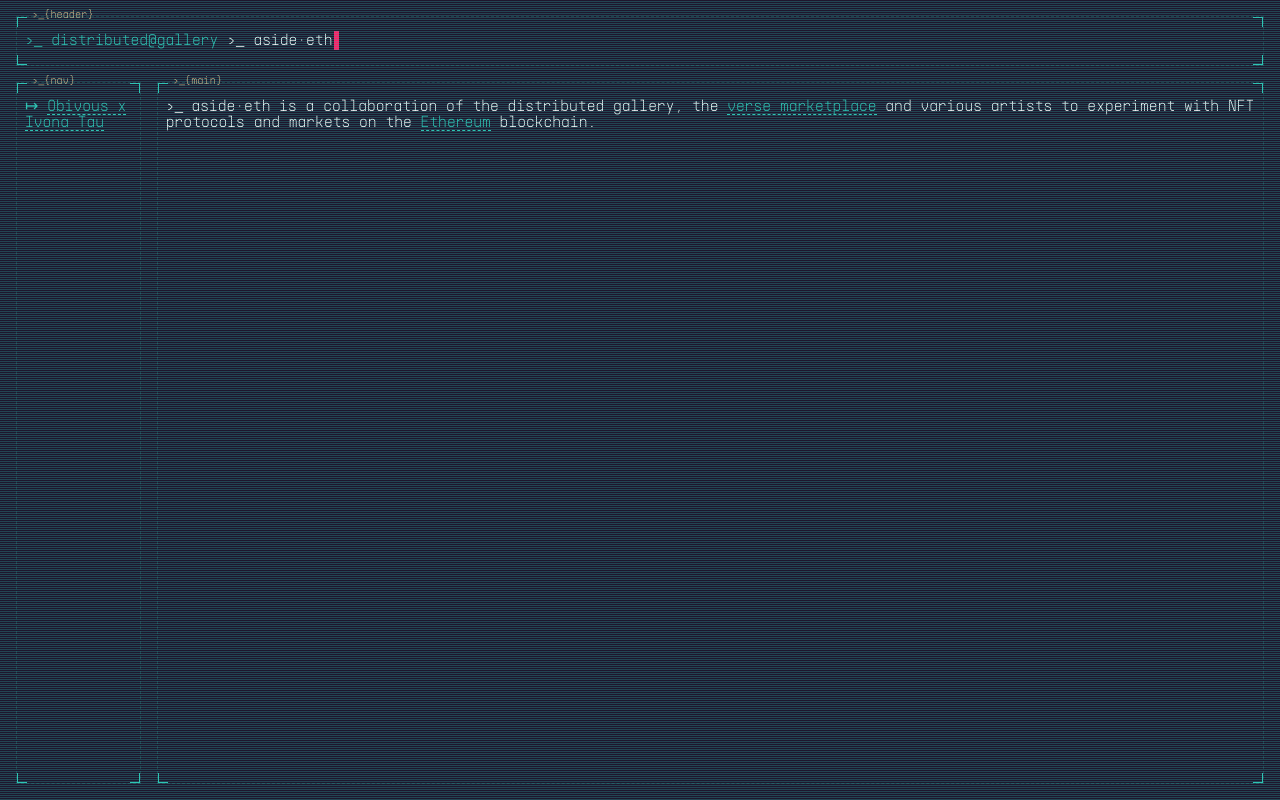
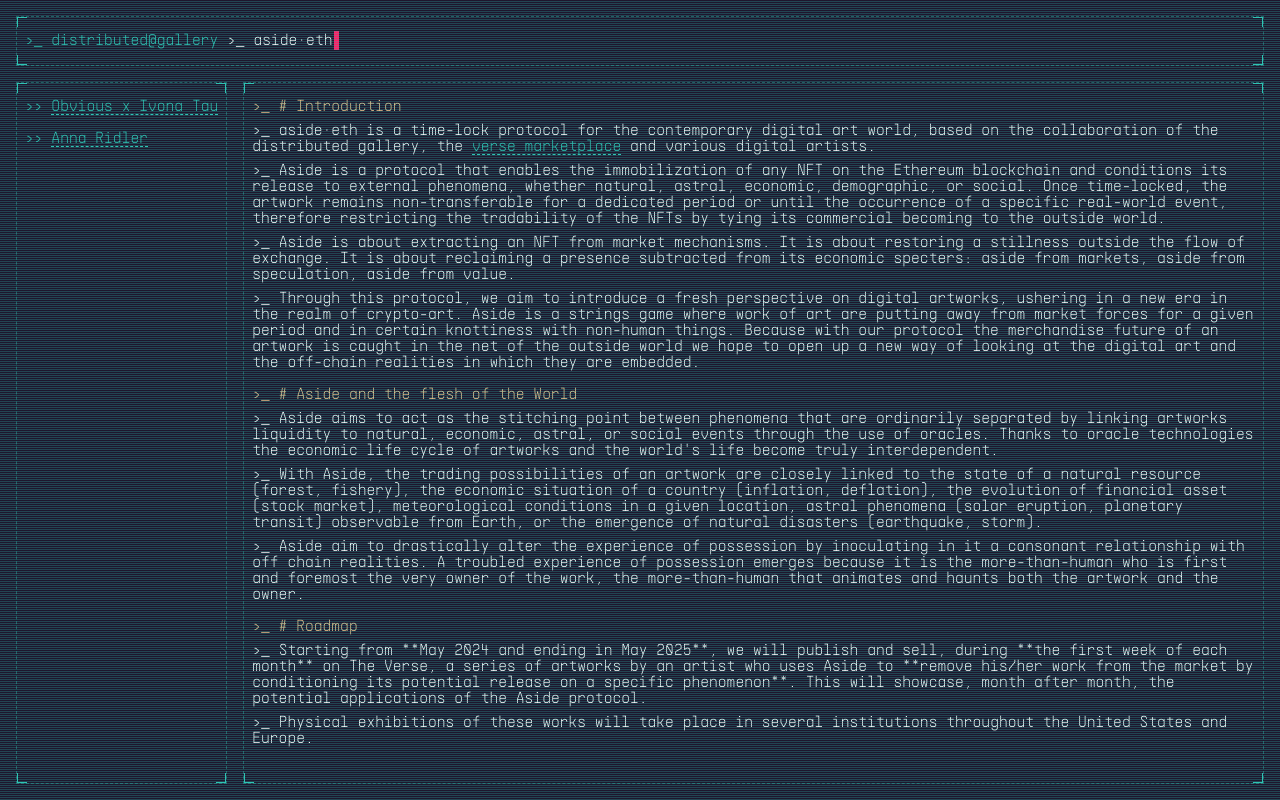
Before and after one commit to distributedgallery/aside, a SvelteKit app: page / in a window 1280 px wide. Built offline with nearby package versions, Linux system fonts and the light colour scheme.

Commit message:
Clean everything

```diff
--- a/src/app.scss
+++ b/src/app.scss
@@ -18,45 +18,59 @@
 
 html,
 body {
-	background-color: $dark;
-	color: $light;
+	background-color: $black;
+	color: $white;
 	font-family: 'Supply Mono', monospace;
-	font-size: 16px;
+	font-size: 14px;
+
+	font-weight: 400;
+
+	@media only screen and (min-width: 760px) {
+		font-size: 16px;
+	}
 
 	&:before {
-		background: repeating-linear-gradient(
-			0deg,
-			rgba($terminal, 0.15),
-			rgba($terminal, 0.15) 1px,
-			transparent 1px,
-			transparent 2px
-		);
-		content: '';
-		height: 100vh;
-		width: 100vw;
-		pointer-events: none;
-		position: fixed;
-		top: 0;
-		left: 0;
-		z-index: 9999;
+		@include scanlines();
+	}
+}
+
+.app {
+	height: calc(100vh);
+	display: grid;
+	padding: $space-md;
+	overflow: auto;
+
+	grid-template-columns: 1fr;
+	grid-template-rows: min-content min-content 1fr;
+	gap: $space-md $space-md;
+	grid-template-areas:
+		'header'
+		'nav'
+		'main';
+
+	@media only screen and (min-width: 760px) {
+		grid-template-columns: minmax(10%, max-content) 1fr;
+		grid-template-rows: min-content 1fr;
+		gap: $space-md $space-md;
+		grid-template-areas:
+			'header header'
+			'nav main';
 	}
 }
 
 ::selection {
-	color: $terminal;
-	background: $dark;
-}
-
-ul {
+	color: $black;
+	background: $green;
 }
 
 h1:not(header *),
 h2,
-h3 {
-	// @include cornered();
-
+h3,
+h4,
+h5,
+h6 {
 	color: $yellow;
-	margin-top: $space-lg;
+	margin-top: $space-md;
 	margin-bottom: $space-sm;
 
 	&:first-child {
@@ -66,22 +80,37 @@
 
 h1:not(header *) {
 	&::before {
-		content: '>_ #';
-		margin-right: $space-sm;
+		content: '>_ # ';
 	}
 }
 
 h2 {
 	&::before {
-		content: '>_ ##';
-		margin-right: $space-sm;
+		content: '>_ ## ';
 	}
 }
 
 h3 {
 	&::before {
-		content: '>_ ###';
-		margin-right: $space-sm;
+		content: '>_ ### ';
+	}
+}
+
+h4 {
+	&::before {
+		content: '>_ #### ';
+	}
+}
+
+h5 {
+	&::before {
+		content: '>_ ##### ';
+	}
+}
+
+h6 {
+	&::before {
+		content: '>_ ###### ';
 	}
 }
 
@@ -103,9 +132,7 @@
 	margin-bottom: $space-sm;
 
 	&::before {
-		content: '>_';
-		// color: $accent;
-		margin-right: $space-sm;
+		content: '>_ ';
 	}
 
 	&:first-child {
@@ -118,86 +145,46 @@
 }
 
 a {
-	color: $terminal;
+	color: $green;
 	text-decoration: none;
-
-	text-decoration: none;
-	// text-decoration-style: dashed;
-	border-bottom: 1px dashed rgba($terminal, 1);
+	border-bottom: 1px dashed rgba($green, 1);
 
 	&:hover {
-		background-color: $accent;
+		background-color: $red;
+		color: $white;
 		border-bottom: none;
-		color: $light;
-		text-decoration: none;
 	}
 }
 
 table {
-	// border-collapse: collapse;
+	border-collapse: separate;
 	border-spacing: $space-sm;
-	border-bottom: 1px solid $terminal;
+	border-bottom: 1px solid $green;
 	text-align: left;
-	border-collapse: separate;
-	border-spacing: $space-sm $space-sm;
+	word-break: break-all;
 
-	th {
-		@include cornered();
-		border: 0.5px dashed rgba($terminal, 0.2);
-
-		color: $terminal;
-		padding: $space-sm;
-
-		div {
-		}
-	}
+	th,
 	td {
-		// border-left: 1px solid $terminal;
-		// border-right: 1px solid $terminal;
 		padding: $space-sm;
 	}
 
+	th {
+		@include corners();
+		border: $border;
+		color: $green;
+		vertical-align: middle;
+	}
+
+	td {
+		border: $border;
+	}
+
 	tr {
-		td {
-			border: 0.5px dashed rgba($terminal, 0.2);
-			padding: $space-sm $space-sm;
-		}
-
 		&:hover {
-			color: $terminal;
+			color: $green;
 			td {
-				@include cornered();
+				@include corners();
 			}
 		}
 	}
 }
-
-.app {
-	display: flex;
-	flex-direction: column;
-	height: calc(100vh);
-	overflow: scroll;
-	padding: $space-md;
-	display: grid;
-	grid-template-columns: minmax(10%, min-content) 1fr;
-	grid-template-rows: min-content 1fr;
-	gap: $space-md $space-md;
-	grid-template-areas:
-		'header header'
-		'nav main';
-}
-
-.squared {
-	background:
-		linear-gradient(to right, $terminal 1px, transparent 1px) 0 0,
-		linear-gradient(to right, $terminal 1px, transparent 1px) 0 100%,
-		linear-gradient(to left, $terminal 1px, transparent 1px) 100% 0,
-		linear-gradient(to left, $terminal 1px, transparent 1px) 100% 100%,
-		linear-gradient(to bottom, $terminal 1px, transparent 1px) 0 0,
-		linear-gradient(to bottom, $terminal 1px, transparent 1px) 100% 0,
-		linear-gradient(to top, $terminal 1px, transparent 1px) 0 100%,
-		linear-gradient(to top, $terminal 1px, transparent 1px) 100% 100%;
-	background-repeat: no-repeat;
-	background-size: 10px 10px;
-	padding: $space-md $space-sm;
-}
--- a/src/lib/Header.svelte
+++ b/src/lib/Header.svelte
@@ -1,16 +1,13 @@
-<header class="squared">
+<header>
 	<h1>
-		<span>>_ distributed@gallery</span> >_ aside·eth
+		<span>>_ distributed@gallery</span>
+		>_ <slot />
 	</h1>
 </header>
 
 <style lang="scss">
 	header {
-		// margin-bottom: $space-lg;
-
-		@include section('header');
-		border: 0.5px dashed rgba($terminal, 0.2);
-
+		@include frame('header');
 		grid-area: header;
 
 		h1 {
@@ -18,12 +15,12 @@
 			width: fit-content;
 
 			span {
-				color: $terminal;
+				color: $green;
 			}
 
 			&::after {
 				content: '';
-				background: $accent;
+				background: $red;
 				display: inline-block;
 				height: 1.2em;
 				width: 5px;
--- /dev/null
+++ b/src/lib/Main.svelte
@@ -0,0 +1,13 @@
+<main>
+	<slot />
+</main>
+
+<style lang="scss">
+	main {
+		@include frame('main');
+		grid-area: main;
+		height: initial;
+		width: initial;
+		overflow: scroll;
+	}
+</style>
--- a/src/lib/Nav.svelte
+++ b/src/lib/Nav.svelte
@@ -1,5 +1,7 @@
 <script>
 	import { page } from '$app/stores';
+
+	export let links = [];
 </script>
 
 <nav>
@@ -7,17 +9,21 @@
 		{#if $page.url.pathname !== '/'}
 			<li class="back"><a href="/">back</a></li>
 		{/if}
-		<slot />
+		{#each links as { name, path }, i}
+			<li class={$page.url.pathname === path ? 'active' : ''}>
+				<a href={path}>{name}</a>
+			</li>
+		{/each}
 	</ul>
 </nav>
 
 <style lang="scss">
 	nav {
-		@include cornered();
-		@include section('nav');
-		@include padded();
-		border: 0.5px dashed rgba($terminal, 0.2);
+		@include frame('nav');
 		grid-area: nav;
+		height: initial;
+		width: initial;
+		overflow: scroll;
 	}
 
 	:global(nav > ul > li) {
@@ -28,13 +34,25 @@
 		}
 
 		&::before {
-			content: '↦ ';
-			color: $terminal;
+			content: '>> ';
+			color: $green;
 		}
 
 		&.back {
+			a {
+				border-bottom: none;
+			}
+
 			&::before {
-				content: '↤ ';
+				content: '<< ';
+			}
+		}
+
+		&.active {
+			a {
+				border-bottom: none;
+				background-color: $green;
+				color: $white;
 			}
 		}
 	}
--- a/src/routes/+layout.svelte
+++ b/src/routes/+layout.svelte
@@ -2,6 +2,7 @@
 	import '../reset.scss';
 	import '../app.scss';
 	import Header from '$lib/Header.svelte';
+	import Main from '$lib/Main.svelte';
 	import Nav from '$lib/Nav.svelte';
 	import { dev } from '$app/environment';
 	import { inject } from '@vercel/analytics';
@@ -9,21 +10,14 @@
 </script>
 
 <div class="app">
-	<Header />
-	<Nav>
-		<li><a href="/0x01">Obivous x Ivona Tau</a></li>
-	</Nav>
-	<main class="squared">
+	<Header>aside·eth</Header>
+	<Nav
+		links={[
+			{ name: 'Obvious x Ivona Tau', path: '/0x01' },
+			{ name: 'Anna Ridler', path: '/0x02' }
+		]}
+	/>
+	<Main>
 		<slot />
-	</main>
+	</Main>
 </div>
-
-<style lang="scss">
-	main {
-		border: 0.5px dashed rgba($terminal, 0.2);
-
-		@include section('main');
-		grid-area: main;
-		justify-self: stretch;
-	}
-</style>
--- a/src/routes/+page.svelte
+++ b/src/routes/+page.svelte
@@ -3,14 +3,65 @@
 	<meta name="description" content="aside·eth" />
 </svelte:head>
 
-<p>
-	aside·eth is a collaboration of the distributed gallery, the <a
-		href="https://verse.works"
-		target="_blank">verse marketplace</a
-	>
-	and various artists to experiment with NFT protocols and markets on the
-	<a href="https://ethereum.org" target="_blank">Ethereum</a> blockchain.
-</p>
+<section>
+	<h1>Introduction</h1>
+	<p>
+		aside·eth is a time-lock protocol for the contemporary digital art world, based on the
+		collaboration of the distributed gallery, the <a href="https://verse.works" target="_blank"
+			>verse marketplace</a
+		>
+		and various digital artists.
+	</p>
+	<p>
+		Aside is a protocol that enables the immobilization of any NFT on the Ethereum blockchain and
+		conditions its release to external phenomena, whether natural, astral, economic, demographic, or
+		social. Once time-locked, the artwork remains non-transferable for a dedicated period or until
+		the occurrence of a specific real-world event, therefore restricting the tradability of the NFTs
+		by tying its commercial becoming to the outside world.
+	</p>
+	<p>
+		Aside is about extracting an NFT from market mechanisms. It is about restoring a stillness
+		outside the flow of exchange. It is about reclaiming a presence subtracted from its economic
+		specters: aside from markets, aside from speculation, aside from value.
+	</p>
+	<p>
+		Through this protocol, we aim to introduce a fresh perspective on digital artworks, ushering in
+		a new era in the realm of crypto-art. Aside is a strings game where work of art are putting away
+		from market forces for a given period and in certain knottiness with non-human things. Because
+		with our protocol the merchandise future of an artwork is caught in the net of the outside world
+		we hope to open up a new way of looking at the digital art and the off-chain realities in which
+		they are embedded.
+	</p>
+	<h1>Aside and the flesh of the World</h1>
+	<p>
+		Aside aims to act as the stitching point between phenomena that are ordinarily separated by
+		linking artworks liquidity to natural, economic, astral, or social events through the use of
+		oracles. Thanks to oracle technologies the economic life cycle of artworks and the world's life
+		become truly interdependent.
+	</p>
+	<p>
+		With Aside, the trading possibilities of an artwork are closely linked to the state of a natural
+		resource (forest, fishery), the economic situation of a country (inflation, deflation), the
+		evolution of financial asset (stock market), meteorological conditions in a given location,
+		astral phenomena (solar eruption, planetary transit) observable from Earth, or the emergence of
+		natural disasters (earthquake, storm).
+	</p>
+	<p>
+		Aside aim to drastically alter the experience of possession by inoculating in it a consonant
+		relationship with off chain realities. A troubled experience of possession emerges because it is
+		the more-than-human who is first and foremost the very owner of the work, the more-than-human
+		that animates and haunts both the artwork and the owner.
+	</p>
 
-<style lang="scss">
-</style>
+	<h1>Roadmap</h1>
+	<p>
+		Starting from **May 2024 and ending in May 2025**, we will publish and sell, during **the first
+		week of each month** on The Verse, a series of artworks by an artist who uses Aside to **remove
+		his/her work from the market by conditioning its potential release on a specific phenomenon**.
+		This will showcase, month after month, the potential applications of the Aside protocol.
+	</p>
+	<p>
+		Physical exhibitions of these works will take place in several institutions throughout the
+		United States and Europe.
+	</p>
+</section>
--- /dev/null
+++ b/src/routes/0x02/+page.js
@@ -0,0 +1 @@
+export const prerender = true;
--- /dev/null
+++ b/src/routes/0x02/+page.svelte
@@ -0,0 +1,4 @@
+<section>
+	<h1>Anna Ridler</h1>
+	<p>coming soon ™</p>
+</section>
--- a/src/variables.scss
+++ b/src/variables.scss
@@ -1,12 +1,13 @@
-$dark: #1e162d;
-$light: #ffffff;
-$accent: #ff1c65;
-$terminal: #2fc4b4;
+$black: #1e162d;
+$white: #ffffff;
+$red: #ff1c65;
+$green: #2fc4b4;
 $yellow: #ecc48d;
 $blue: #1864ab;
 $space-sm: 0.5rem;
 $space-md: 1rem;
 $space-lg: 2rem;
+$border: 0.5px dashed rgba($green, 0.4);
 
 @keyframes blink {
 	0% {
@@ -20,43 +21,58 @@
 	}
 }
 
-@mixin section($title) {
-	position: relative;
-
-	&::before {
-		content: '>_{' + $title + '}';
-		color: $yellow;
-		font-size: 0.7rem;
-		position: absolute;
-		top: calc(-0.6em);
-		left: 15px;
-	}
+@mixin scanlines {
+	background: repeating-linear-gradient(
+		0deg,
+		rgba($green, 0.15),
+		rgba($green, 0.15) 1px,
+		transparent 1px,
+		transparent 2px
+	);
+	content: '';
+	height: 100vh;
+	width: 100vw;
+	pointer-events: none;
+	position: fixed;
+	top: 0;
+	left: 0;
+	z-index: 9999;
 }
 
-@mixin cornered($size: 10px, $where: all) {
-	border: 0.5px dashed rgba($terminal, 0.2);
+@mixin frame($title) {
+	@include corners;
+	border: $border;
+	position: relative;
+	padding: $space-md $space-sm;
 
+	// &::before {
+	// 	content: '>_{' + $title + '}';
+	// 	color: $yellow;
+	// 	font-size: 0.7rem;
+	// 	position: absolute;
+	// 	top: 0;
+	// 	left: 15px;
+	// }
+}
+
+@mixin corners($size: 10px, $where: all) {
 	@if $where == all {
 		background:
-			linear-gradient(to right, $terminal 1px, transparent 1px) 0 0,
-			linear-gradient(to right, $terminal 1px, transparent 1px) 0 100%,
-			linear-gradient(to left, $terminal 1px, transparent 1px) 100% 0,
-			linear-gradient(to left, $terminal 1px, transparent 1px) 100% 100%,
-			linear-gradient(to bottom, $terminal 1px, transparent 1px) 0 0,
-			linear-gradient(to bottom, $terminal 1px, transparent 1px) 100% 0,
-			linear-gradient(to top, $terminal 1px, transparent 1px) 0 100%,
-			linear-gradient(to top, $terminal 1px, transparent 1px) 100% 100%;
+			linear-gradient(to right, $green 1px, transparent 1px) 0 0,
+			linear-gradient(to right, $green 1px, transparent 1px) 0 100%,
+			linear-gradient(to left, $green 1px, transparent 1px) 100% 0,
+			linear-gradient(to left, $green 1px, transparent 1px) 100% 100%,
+			linear-gradient(to bottom, $green 1px, transparent 1px) 0 0,
+			linear-gradient(to bottom, $green 1px, transparent 1px) 100% 0,
+			linear-gradient(to top, $green 1px, transparent 1px) 0 100%,
+			linear-gradient(to top, $green 1px, transparent 1px) 100% 100%;
 	} @else if $where == top {
 		background:
-			linear-gradient(to right, $terminal 1px, transparent 1px) 0 0,
-			linear-gradient(to left, $terminal 1px, transparent 1px) 100% 0,
-			linear-gradient(to bottom, $terminal 1px, transparent 1px) 0 0,
-			linear-gradient(to bottom, $terminal 1px, transparent 1px) 100% 0;
+			linear-gradient(to right, $green 1px, transparent 1px) 0 0,
+			linear-gradient(to left, $green 1px, transparent 1px) 100% 0,
+			linear-gradient(to bottom, $green 1px, transparent 1px) 0 0,
+			linear-gradient(to bottom, $green 1px, transparent 1px) 100% 0;
 	}
 	background-repeat: no-repeat;
 	background-size: $size $size;
 }
-
-@mixin padded {
-	padding: $space-md $space-sm;
-}
```
